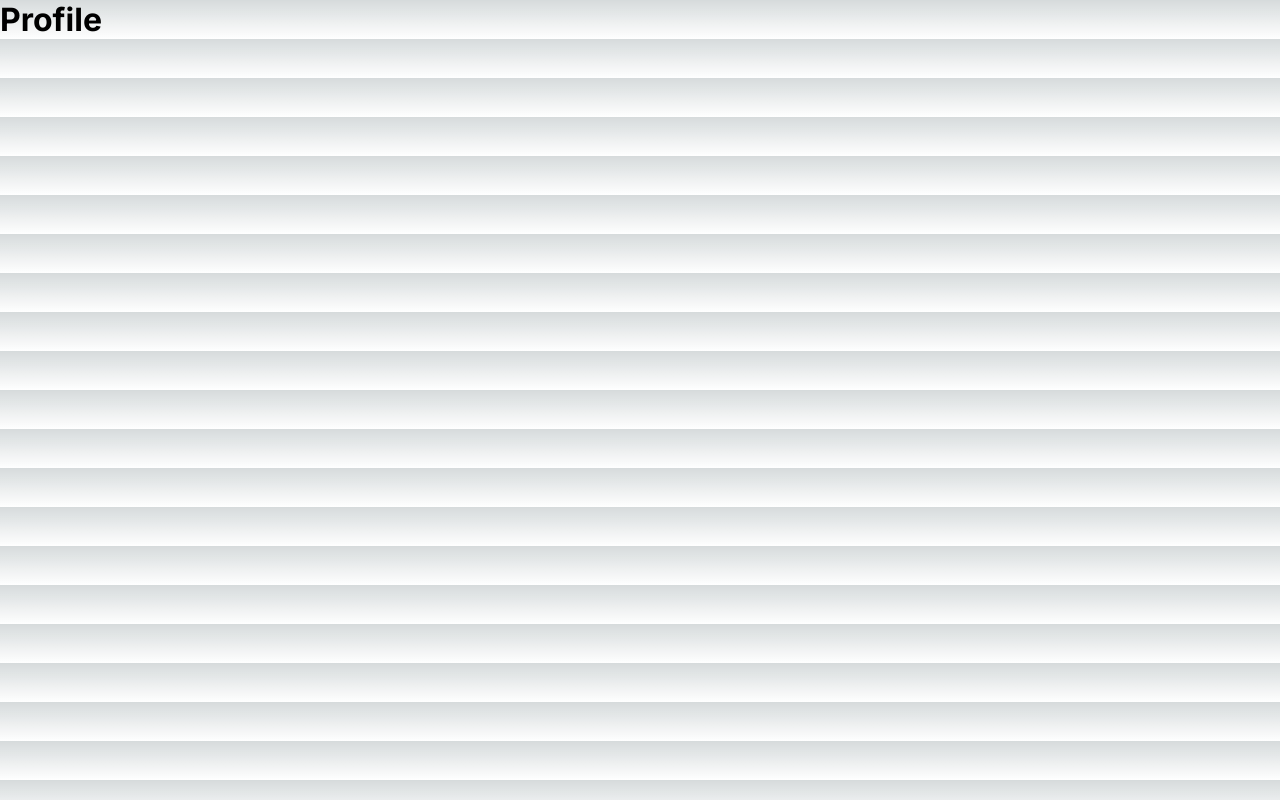
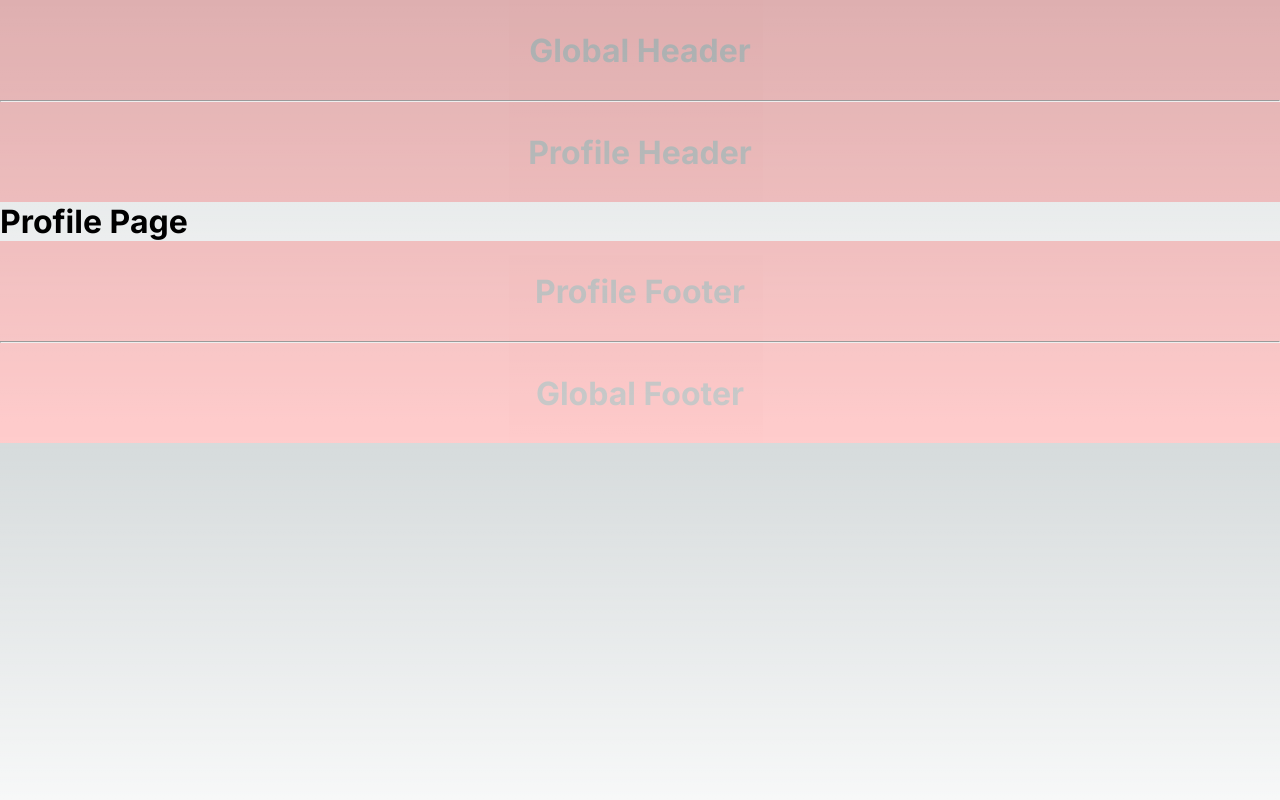
Before and after one commit to deshanrajamanthrie/Sample-NextJS, a Next.js app: page /profile in a window 1280 px wide. Built offline with nearby package versions, Linux system fonts and the light colour scheme.

Commit message:
layout configure success

```diff
--- a/src/app/globals.css
+++ b/src/app/globals.css
@@ -99,6 +99,14 @@ a {
   color: inherit;
   text-decoration: none;
 }
+.row{
+  display: flex;
+  justify-content: center;
+  align-items: center;
+  height: 100px;
+  background-color:red;
+  opacity: 0.2;
+}
 
 @media (prefers-color-scheme: dark) {
   html {
--- a/src/app/layout.js
+++ b/src/app/layout.js
@@ -1,9 +1,10 @@
-import {Inter } from "next/font/google";
+import { Inter } from "next/font/google";
 import "./globals.css"; // adding the global css to all files
 
-const inter =Inter({ subsets: ["latin"] , weight:'variable'});// pass the by default
+const inter = Inter({ subsets: ["latin"], weight: "variable" }); // pass the by default
 
-export const metadata = { // meta data
+export const metadata = {
+  // meta data
   title: "Mcode",
   description: "I want to create a new Sample application",
 };
@@ -11,7 +12,17 @@ export const metadata = { // meta data
 export default function RootLayout({ children }) {
   return (
     <html lang="en">
-      <body className={inter.className}>{children}</body> {/* root eke ati page.jsx ek refer  */}
+      <body className={inter.className}>
+      <div>
+        <div className="row">
+          <h1>Global Header</h1>
+        </div>
+        {children}
+        <div className="row">
+          <h1>Global Footer</h1>
+        </div>
+      </div>
+      </body>
     </html>
   );
 }
--- a/src/app/page.jsx
+++ b/src/app/page.jsx
@@ -3,8 +3,7 @@ import Link from "next/link";
 export default function Home() {
   return (
     <>
-
-      <h1>Home Page</h1>
+      <h2>Home Page</h2>
       <p>Lorem ipsum dolor sit, amet consectetur adipisicing elit. Impedit error aliquid sint iste quos omnis molestiae ipsum, quod ut ullam!</p>
         <ul>
            {/*  <li><Link href={'/'}>Home</Link></li>
--- /dev/null
+++ b/src/app/profile/layout.js
@@ -0,0 +1,15 @@
+export default function ProfileLayout({ children }) {
+  return (
+    <>
+    <hr/>
+      <div className="row">
+        <h1>Profile Header</h1>
+      </div>
+      {children}
+      <div className="row">
+        <h1>Profile Footer</h1>
+      </div>
+      <hr/>
+    </>
+  );
+}
--- a/src/app/profile/page.jsx
+++ b/src/app/profile/page.jsx
@@ -2,7 +2,8 @@ import React from 'react'
 
 function page() {
   return (
-    <h1>Profile </h1>
+    <h1>Profile Page</h1>
+
   )
 }
 
--- a/src/app/profile/user/page.jsx
+++ b/src/app/profile/user/page.jsx
@@ -2,7 +2,7 @@ import React from 'react'
 
 function page() {
     return (
-        <h1>User</h1>
+        <h1>User Page</h1>
     )
 }
 
```
